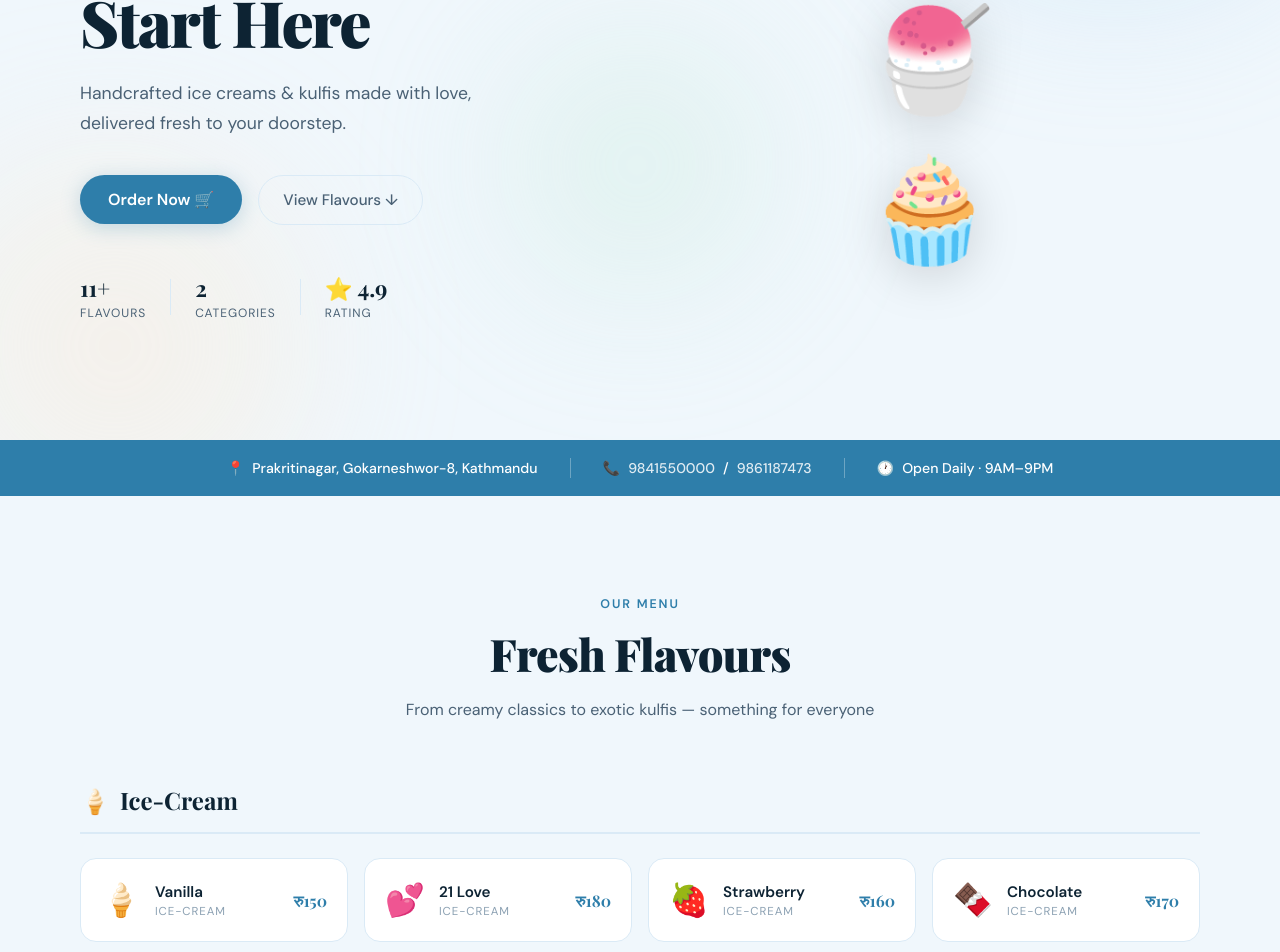
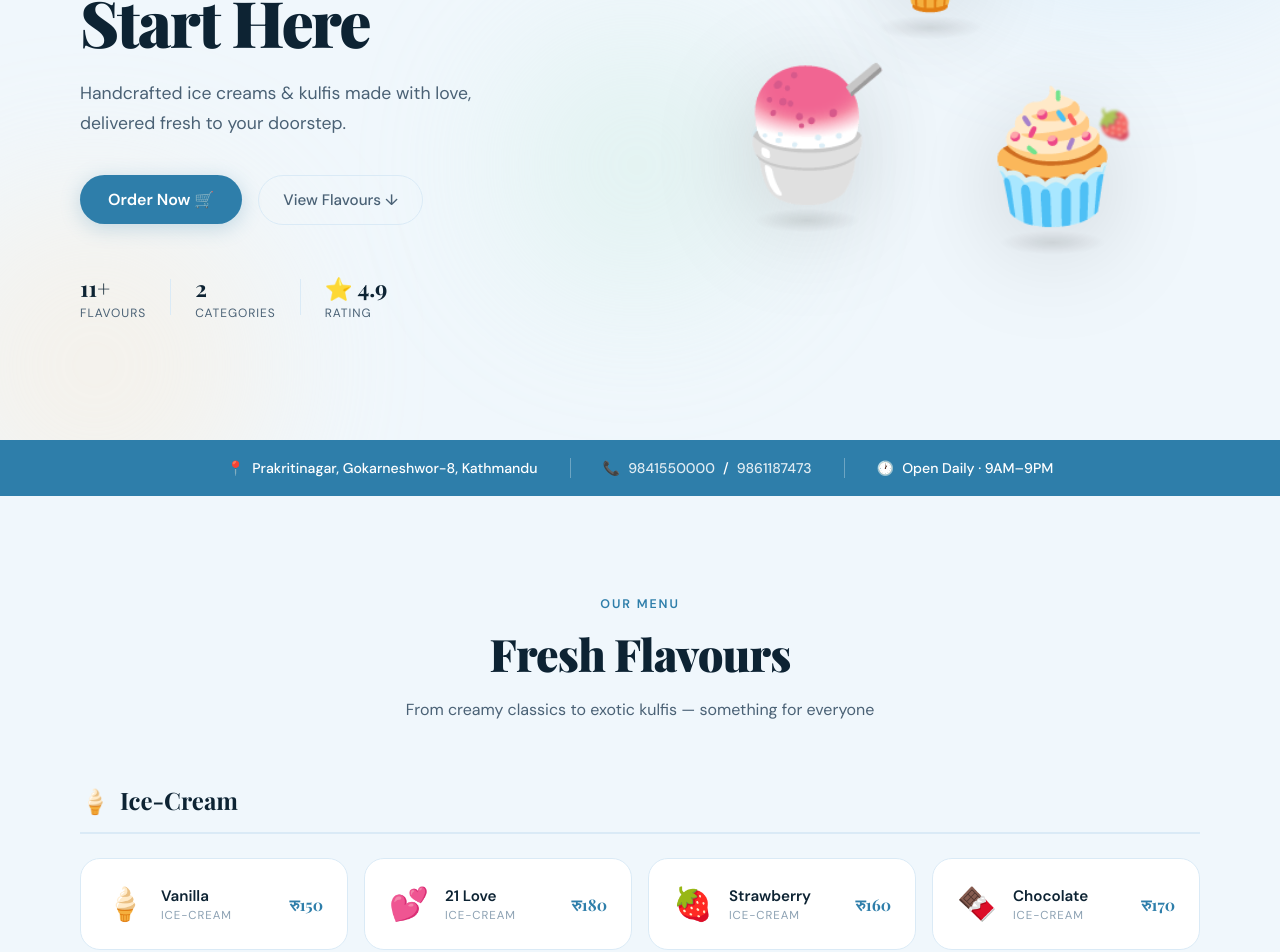
Before and after one commit to coprashant/Ice-Cream-Website, a React (Vite) app in the folder frontend/: page / in a window 1280 px wide. Shown: the part 360-1312 px from the top of the page. Built offline with nearby package versions, Linux system fonts and the light colour scheme; no server answers.

Commit message:
fix: Updated animations

```diff
--- a/frontend/src/pages/home/Home.css
+++ b/frontend/src/pages/home/Home.css
@@ -2,9 +2,10 @@
 
 .home-page {
   min-height: 100vh;
+  overflow-x: hidden;
 }
 
-/* HERO */
+/* ── HERO ── */
 .hero {
   min-height: 100vh;
   display: grid;
@@ -37,46 +38,31 @@
   border-radius: 50%;
   filter: blur(80px);
   opacity: 0.35;
-  animation: blobFloat 8s ease-in-out infinite;
+  transition: transform 0.2s ease-out;
 }
 
 .blob-1 {
-  width: 500px;
-  height: 500px;
+  width: 500px; height: 500px;
   background: var(--blob-1);
-  top: -150px;
-  right: -100px;
-  animation-delay: 0s;
+  top: -150px; right: -100px;
 }
 
 .blob-2 {
-  width: 350px;
-  height: 350px;
+  width: 350px; height: 350px;
   background: var(--blob-2);
-  bottom: -100px;
-  left: -80px;
-  animation-delay: 3s;
+  bottom: -100px; left: -80px;
 }
 
 .blob-3 {
-  width: 250px;
-  height: 250px;
+  width: 250px; height: 250px;
   background: var(--blob-3);
-  top: 50%;
-  left: 40%;
-  animation-delay: 6s;
+  top: 50%; left: 40%;
 }
 
-@keyframes blobFloat {
-  0%, 100% { transform: translate(0, 0) scale(1); }
-  33% { transform: translate(20px, -20px) scale(1.05); }
-  66% { transform: translate(-15px, 15px) scale(0.96); }
-}
-
-/* Hero content */
+/* Hero Content */
 .hero-content {
   position: relative;
-  z-index: 1;
+  z-index: 5;
 }
 
 .hero-badge {
@@ -115,10 +101,8 @@
 .hero-accent::after {
   content: '';
   position: absolute;
-  bottom: 4px;
-  left: 0;
-  width: 100%;
-  height: 8px;
+  bottom: 4px; left: 0;
+  width: 100%; height: 8px;
   background: var(--accent-primary);
   opacity: 0.2;
   border-radius: 4px;
@@ -141,6 +125,7 @@
   margin-bottom: 48px;
 }
 
+/* Buttons */
 .btn-primary {
   font-family: 'DM Sans', sans-serif;
   font-size: 1rem;
@@ -172,8 +157,8 @@
   border: 1px solid var(--border-color);
   transition: all 0.2s ease;
   cursor: pointer;
-  background: none;
-  display: inline-block;
+  background: none;         /* restored */
+  display: inline-block;    /* restored */
 }
 
 .btn-ghost:hover {
@@ -182,7 +167,7 @@
   border-color: var(--text-secondary);
 }
 
-/* Hero meta */
+/* Hero Meta */
 .hero-meta {
   display: flex;
   align-items: center;
@@ -192,7 +177,7 @@
 .meta-item {
   display: flex;
   flex-direction: column;
-  gap: 2px;
+  gap: 2px; /* restored */
 }
 
 .meta-num {
@@ -216,38 +201,66 @@
   background: var(--border-color);
 }
 
-/* Hero visual */
+/* ── 3D HERO VISUAL ── */
 .hero-visual {
   display: flex;
   justify-content: center;
   align-items: center;
   position: relative;
   z-index: 1;
+  perspective: 1200px;
 }
 
-.ice-cream-showcase {
+.ice-cream-display {
+  position: relative;
+  width: 100%;
+  max-width: 450px;
+  height: 450px;
   display: flex;
-  flex-direction: column;
+  justify-content: center;
   align-items: center;
-  gap: 16px;
+  transition: transform 0.15s ease-out;
 }
 
-.scoop {
-  font-size: clamp(4rem, 8vw, 7rem);
-  filter: drop-shadow(0 8px 24px rgba(0,0,0,0.15));
-  animation: scoopFloat 4s ease-in-out infinite;
+.scoop-wrapper {
+  position: absolute;
+  filter: drop-shadow(0 20px 50px rgba(0, 0, 0, 0.15));
+  transition: transform 0.15s ease-out;
 }
 
-.scoop-top { animation-delay: 0s; }
-.scoop-mid { animation-delay: 1.3s; }
-.scoop-bot { animation-delay: 2.6s; }
-
-@keyframes scoopFloat {
-  0%, 100% { transform: translateY(0); }
-  50% { transform: translateY(-12px); }
+.scoop-icon {
+  font-size: clamp(5rem, 10vw, 8.5rem);
+  display: block;
 }
 
-/* Info Strip */
+.s-1 { z-index: 3; top: 5%; }
+.s-2 { z-index: 2; left: 5%; bottom: 15%; }
+.s-3 { z-index: 1; right: 5%; bottom: 10%; }
+
+.scoop-shadow {
+  position: absolute;
+  bottom: -15px; left: 50%;
+  transform: translateX(-50%);
+  width: 70%; height: 25px;
+  background: radial-gradient(ellipse at center, rgba(0, 0, 0, 0.1) 0%, rgba(0, 0, 0, 0) 70%);
+  border-radius: 50%;
+  z-index: -1;
+}
+
+.ingredient {
+  position: absolute;
+  font-size: 1.8rem;
+  opacity: 0.7;
+  filter: blur(1.5px);
+  pointer-events: none;
+  transition: transform 0.15s ease-out;
+}
+
+.nut  { top: 20%; right: 15%; }
+.leaf { bottom: 30%; left: 10%; }
+.berry { top: 60%; right: 5%; }
+
+/* ── INFO STRIP ── */
 .info-strip {
   background: var(--accent-primary);
   color: white;
@@ -257,7 +270,7 @@
   justify-content: center;
   gap: 32px;
   flex-wrap: wrap;
-  font-family: 'DM Sans', sans-serif;
+  font-family: 'DM Sans', sans-serif; /* restored */
   font-size: 0.88rem;
   font-weight: 500;
 }
@@ -278,12 +291,11 @@
 .info-item a:hover { opacity: 1; text-decoration: underline; }
 
 .info-divider {
-  width: 1px;
-  height: 20px;
-  background: rgba(255,255,255,0.3);
+  width: 1px; height: 20px;
+  background: rgba(255, 255, 255, 0.3);
 }
 
-/* FLAVOURS SECTION */
+/* ── FLAVOURS SECTION ── */
 .flavours-section {
   padding: 100px 80px;
 }
@@ -343,37 +355,52 @@
   gap: 16px;
 }
 
-/* Flavour Card */
-.flavour-card {
+/* ── FLAVOUR CARD ── */
+/*
+  Hover is applied to a wrapper element via a class so it doesn't
+  conflict with the reveal animation — no !important needed.
+*/
+.flavour-card-wrapper {
+  border-radius: 20px;
+  transition: transform 0.25s ease, box-shadow 0.25s ease;
+}
+
+.flavour-card-wrapper:hover {
+  transform: translateY(-6px) scale(1.03);
+  box-shadow: 0 15px 35px var(--shadow-md);
+}
+
+.flavour-card-wrapper:hover .flavour-card.slide-reveal {
+  border-color: var(--accent-primary);
+}
+
+.flavour-card.slide-reveal {
   background: var(--card-bg);
   border: 1px solid var(--border-color);
-  border-radius: 16px;
-  padding: 20px;
+  border-radius: 20px;
+  padding: 24px;
   display: flex;
   align-items: center;
-  gap: 14px;
-  transition: all 0.3s ease;
+  gap: 16px;
+
   opacity: 0;
-  transform: translateY(16px);
-  cursor: default;
+  transform: translateX(calc(-1 * var(--slide-dist))) scale(0.92) rotate(-3deg);
+  filter: blur(8px);
+
+  transition:
+    opacity 0.7s ease-out var(--delay),
+    transform 0.8s cubic-bezier(0.34, 1.56, 0.64, 1) var(--delay),
+    filter 0.7s ease-out var(--delay),
+    border-color 0.3s ease;
 }
 
-.flavour-card.visible {
+.flavour-card.slide-reveal.visible {
   opacity: 1;
-  transform: none;
-  transition: opacity 0.5s ease var(--delay, 0ms), transform 0.5s ease var(--delay, 0ms), box-shadow 0.3s ease, border-color 0.3s ease;
+  transform: translateX(0) scale(1) rotate(0deg);
+  filter: blur(0);
 }
 
-.flavour-card:hover {
-  box-shadow: 0 8px 30px var(--shadow-md);
-  border-color: var(--accent-primary);
-  transform: translateY(-3px);
-}
-
-.flavour-emoji {
-  font-size: 2rem;
-  flex-shrink: 0;
-}
+.flavour-emoji { font-size: 2rem; flex-shrink: 0; }
 
 .flavour-info {
   flex: 1;
@@ -405,7 +432,7 @@
   flex-shrink: 0;
 }
 
-/* Order CTA */
+/* ── ORDER CTA ── */
 .order-cta {
   text-align: center;
   margin-top: 60px;
@@ -423,7 +450,7 @@
   margin: 0 0 24px;
 }
 
-/* Responsive */
+/* ── RESPONSIVE ── */
 @media (max-width: 900px) {
   .hero {
     grid-template-columns: 1fr;
@@ -432,14 +459,32 @@
     text-align: center;
   }
 
-  .hero-actions { justify-content: center; }
-  .hero-meta { justify-content: center; }
-  .hero-visual { display: none; }
-  .info-strip { padding: 16px 24px; gap: 16px; }
-  .flavours-section { padding: 60px 24px; }
+  .hero-actions,
+  .hero-meta {
+    justify-content: center;
+  }
+
+  /* Hide visual on tablet/mobile — restored from old code */
+  .hero-visual {
+    display: none;
+  }
+
+  .info-strip {
+    padding: 16px 24px;
+    gap: 16px;
+  }
+
+  .flavours-section {
+    padding: 60px 24px;
+  }
 }
 
 @media (max-width: 480px) {
-  .hero { padding: 90px 20px 40px; }
-  .flavours-grid { grid-template-columns: 1fr; }
+  .hero {
+    padding: 90px 20px 40px; /* restored from old code */
+  }
+
+  .flavours-grid {
+    grid-template-columns: 1fr;
+  }
 }
--- a/frontend/src/pages/home/Home.jsx
+++ b/frontend/src/pages/home/Home.jsx
@@ -1,4 +1,4 @@
-import React, { useEffect, useRef } from 'react';
+import React, { useState, useEffect, useRef } from 'react';
 import { flavourData } from '../../data/flavours';
 import './Home.css';
 
@@ -7,15 +7,27 @@ const FlavourCard = ({ item, category, index }) => {
 
   useEffect(() => {
     const observer = new IntersectionObserver(
-      ([entry]) => { if (entry.isIntersecting) ref.current?.classList.add('visible'); },
-      { threshold: 0.1 }
+      ([entry]) => {
+        if (entry.isIntersecting) {
+          ref.current?.classList.add('visible');
+          observer.unobserve(ref.current);
+        }
+      },
+      { threshold: 0.15 }
     );
     if (ref.current) observer.observe(ref.current);
     return () => observer.disconnect();
   }, []);
 
   return (
-    <div ref={ref} className="flavour-card" style={{ '--delay': `${index * 80}ms` }}>
+    <div
+      ref={ref}
+      className="flavour-card slide-reveal"
+      style={{
+        '--delay': `${index * 100}ms`,
+        '--slide-dist': `${(index % 4) * 25}px`,
+      }}
+    >
       <span className="flavour-emoji">{item.emoji}</span>
       <div className="flavour-info">
         <span className="flavour-name">{item.name}</span>
@@ -28,22 +40,48 @@ const FlavourCard = ({ item, category, index }) => {
 
 const Home = ({ setActivePage }) => {
   const heroRef = useRef(null);
+  const [offset, setOffset] = useState({ x: 0, y: 0 });
 
+  // Hero entrance animation
   useEffect(() => {
-    setTimeout(() => heroRef.current?.classList.add('hero-loaded'), 100);
+    const timer = setTimeout(() => heroRef.current?.classList.add('hero-loaded'), 100);
+    return () => clearTimeout(timer);
   }, []);
 
-  let cardIndex = 0;
+  // Mouse parallax — only on non-touch devices
+  useEffect(() => {
+    const isTouchDevice = window.matchMedia('(hover: none)').matches;
+    if (isTouchDevice) return;
+
+    const handleMove = (e) => {
+      const x = (window.innerWidth / 2 - e.pageX) / 30;
+      const y = (window.innerHeight / 2 - e.pageY) / 30;
+      setOffset({ x, y });
+    };
+
+    window.addEventListener('mousemove', handleMove);
+    return () => window.removeEventListener('mousemove', handleMove);
+  }, []);
+
+  // Derive card indices cleanly outside JSX
+  const categoriesWithIndex = Object.entries(flavourData).reduce((acc, [category, items]) => {
+    const startIndex = acc.nextIndex;
+    acc.categories.push({ category, items, startIndex });
+    acc.nextIndex += items.length;
+    return acc;
+  }, { categories: [], nextIndex: 0 }).categories;
 
   return (
     <div className="home-page">
-      {/* Hero */}
+
+      {/* ── Hero ── */}
       <section ref={heroRef} className="hero">
         <div className="hero-bg">
-          <div className="blob blob-1" />
-          <div className="blob blob-2" />
-          <div className="blob blob-3" />
+          <div className="blob blob-1" style={{ transform: `translate(${offset.x * -0.5}px, ${offset.y * -0.5}px)` }} />
+          <div className="blob blob-2" style={{ transform: `translate(${offset.x * 0.3}px, ${offset.y * 0.3}px)` }} />
+          <div className="blob blob-3" style={{ transform: `translate(${offset.x * -0.2}px, ${offset.y * -0.2}px)` }} />
         </div>
+
         <div className="hero-content">
           <div className="hero-badge">🏔️ Made in Nepal · Est. 2020</div>
           <h1 className="hero-title">
@@ -80,16 +118,34 @@ const Home = ({ setActivePage }) => {
             </div>
           </div>
         </div>
+
+        {/* 3D Interactive Visual */}
         <div className="hero-visual">
-          <div className="ice-cream-showcase">
-            <div className="scoop scoop-top">🍦</div>
-            <div className="scoop scoop-mid">🍧</div>
-            <div className="scoop scoop-bot">🧁</div>
+          <div
+            className="ice-cream-display"
+            style={{ transform: `translate3d(${offset.x}px, ${offset.y}px, 0)` }}
+          >
+            <div className="scoop-wrapper s-1" style={{ transform: `translate(${offset.x * 0.4}px, ${offset.y * 0.4}px)` }}>
+              <span className="scoop-icon">🍦</span>
+              <div className="scoop-shadow" />
+            </div>
+            <div className="scoop-wrapper s-2" style={{ transform: `translate(${offset.x * -0.6}px, ${offset.y * -0.6}px)` }}>
+              <span className="scoop-icon">🍧</span>
+              <div className="scoop-shadow" />
+            </div>
+            <div className="scoop-wrapper s-3" style={{ transform: `translate(${offset.x * 0.8}px, ${offset.y * 0.8}px)` }}>
+              <span className="scoop-icon">🧁</span>
+              <div className="scoop-shadow" />
+            </div>
+
+            <div className="ingredient nut" style={{ transform: `translate(${offset.x * 1.5}px, ${offset.y * 1.5}px)` }}>🥜</div>
+            <div className="ingredient leaf" style={{ transform: `translate(${offset.x * -1.2}px, ${offset.y * 1.2}px)` }}>🍃</div>
+            <div className="ingredient berry" style={{ transform: `translate(${offset.x * 2}px, ${offset.y * -1}px)` }}>🍓</div>
           </div>
         </div>
       </section>
 
-      {/* Info Strip */}
+      {/* ── Info Strip ── */}
       <div className="info-strip">
         <div className="info-item">
           <span>📍</span>
@@ -109,7 +165,7 @@ const Home = ({ setActivePage }) => {
         </div>
       </div>
 
-      {/* Flavours */}
+      {/* ── Flavours Section ── */}
       <section id="flavours-section" className="flavours-section">
         <div className="section-header">
           <span className="section-eyebrow">Our Menu</span>
@@ -117,15 +173,20 @@ const Home = ({ setActivePage }) => {
           <p className="section-sub">From creamy classics to exotic kulfis — something for everyone</p>
         </div>
 
-        {Object.entries(flavourData).map(([category, items]) => (
+        {categoriesWithIndex.map(({ category, items, startIndex }) => (
           <div key={category} className="category-group">
             <h3 className="category-title">
               <span>{category === 'Ice-Cream' ? '🍦' : '🧊'}</span>
               {category}
             </h3>
             <div className="flavours-grid">
-              {items.map((item) => (
-                <FlavourCard key={item.name} item={item} category={category} index={cardIndex++} />
+              {items.map((item, i) => (
+                <FlavourCard
+                  key={item.name}
+                  item={item}
+                  category={category}
+                  index={startIndex + i}
+                />
               ))}
             </div>
           </div>
@@ -138,6 +199,7 @@ const Home = ({ setActivePage }) => {
           </button>
         </div>
       </section>
+
     </div>
   );
 };
```
